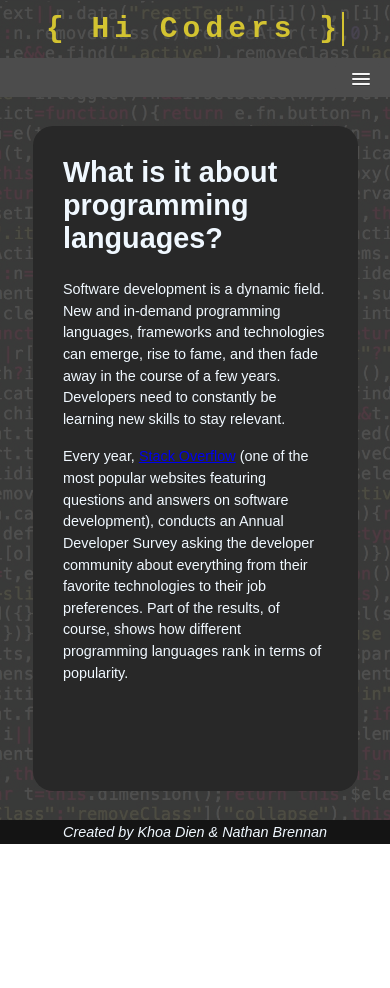
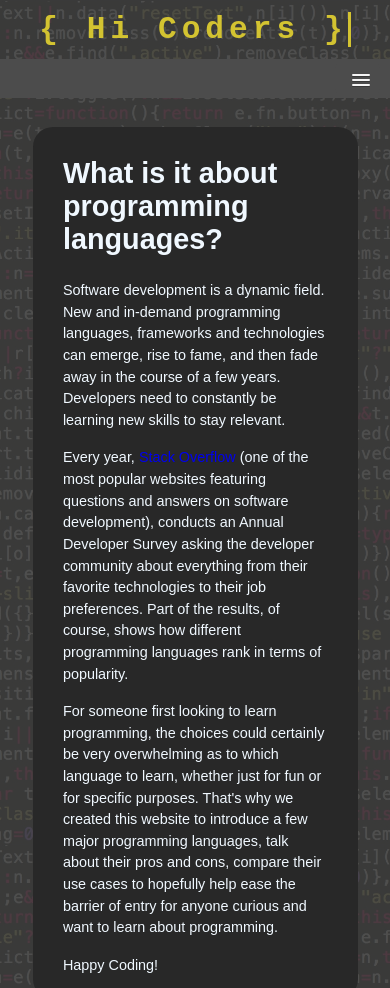
Before and after one commit to kdien/OC_HiCoders, a plain HTML site: page index.html in a window 390 px wide. Shown: the top 988 px of the page. Before the commit the page ends 844 px from the top, so only its background shows below. Drawn offline with nearby package versions, Linux system fonts and the light colour scheme.

Commit message:
Added more content to home page

```diff
--- a/css/main.css
+++ b/css/main.css
@@ -24,6 +24,10 @@ header {
     color: rgb(211, 195, 49);
     padding: .75rem 0;
     justify-self: center;
+}
+
+a:link, a:visited {
+    text-decoration: none;
 }
 
 /* typing animation */
@@ -151,10 +155,10 @@ footer p {
         font-size: 95%;
     }
 }
-@media (max-width: 450px) {
+@media (max-width: 465px) {
     header h1 {
         letter-spacing: 5px;
-        font-size: 185%;
+        font-size: 195%;
     }
 
     main {
--- a/index.html
+++ b/index.html
@@ -46,7 +46,8 @@
         <h1>What is it about programming languages?</h1>
         <p>Software development is a dynamic field. New and in-demand programming languages, frameworks and technologies can emerge, rise to fame, and then fade away in the course of a few years. Developers need to constantly be learning new skills to stay relevant.</p>
         <p>Every year, <a href="https://stackoverflow.com">Stack Overflow</a> (one of the most popular websites featuring questions and answers on software development), conducts an Annual Developer Survey asking the developer community about everything from their favorite technologies to their job preferences. Part of the results, of course, shows how different programming languages rank in terms of popularity.</p>
-        <p></p>
+        <p>For someone first looking to learn programming, the choices could certainly be very overwhelming as to which language to learn, whether just for fun or for specific purposes. That's why we created this website to introduce a few major programming languages, talk about their pros and cons, compare their use cases to hopefully help ease the barrier of entry for anyone curious and want to learn about programming.</p>
+        <p>Happy Coding!</p>
     </main>
     <footer>
         <p><em>Created by Khoa Dien & Nathan Brennan</em></p>
```
